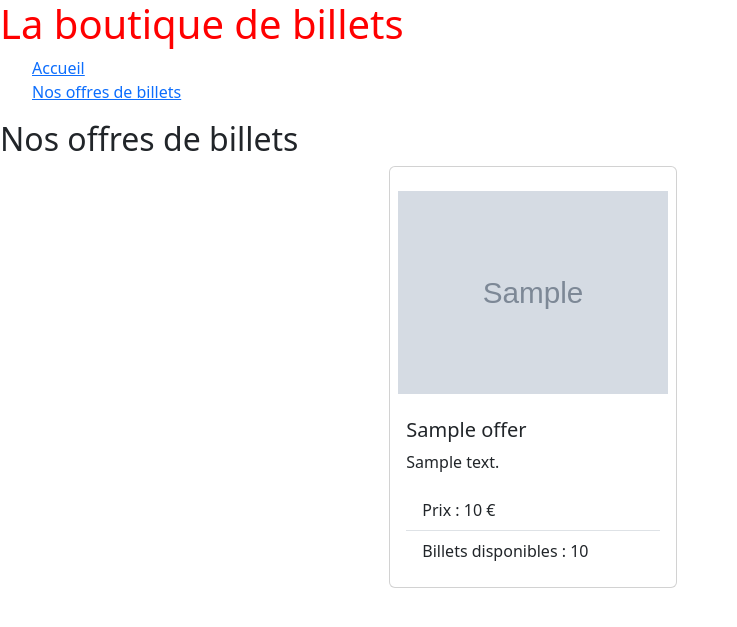
After one commit to TomQuez/projet_JO, a Django app: page /offers/ in a window 1280 px wide. The commit adds this page. Shown: the top 627 px of the page, without its empty margins (0-737 px from the left). Run offline with Django 5.2, Linux system fonts and the light colour scheme; tables that the repository leaves empty hold one stand-in row (values such as "Sample post"); grey boxes marked "Sample" are stand-in pictures.

Commit message:
ajout page offre.html, et vue correspondante. affichage des offres fonctionnel

```diff
--- a/shop/urls.py
+++ b/shop/urls.py
@@ -17,11 +17,13 @@ Including another URLconf
 from django.contrib import admin
 from django.conf.urls.static import static
 from django.urls import path
-from store.views import index,get_blog_articles
+from store.views import index,get_blog_articles,offers,get_offers_data
 from shop import settings
 
 urlpatterns = [
     path('admin/', admin.site.urls),
     path('',index,name='index'),
     path('get_blog_articles/',get_blog_articles,name='get_blog_articles'),
+    path('offers/',offers,name='offers'),
+    path('get_offers_data/',get_offers_data,name='get_offers_data'),
 ]+static(settings.MEDIA_URL,document_root=settings.MEDIA_ROOT)
--- a/static/css/styles.css
+++ b/static/css/styles.css
@@ -1,3 +1,9 @@
 h1{
     color: red;
 }
+ul{
+    list-style: none;
+}
+li{
+    list-style: none;
+}
--- a/static/javascript/script.js
+++ b/static/javascript/script.js
@@ -1,7 +1,8 @@
 document.addEventListener("DOMContentLoaded", () => {
   const articleList = document.querySelector("#article-list");
+  const offerList = document.querySelector("#offers-list");
 
-  function loadData() {
+  function loadArticles() {
     fetch("get_blog_articles/")
       .then((response) => response.json())
       .then((data) => {
@@ -11,18 +12,55 @@ document.addEventListener("DOMContentLoaded", () => {
         displayArticles(collectionData);
       });
   }
-  loadData();
+
+  if (articleList !== null) {
+    loadArticles();
+  }
+
   function displayArticles(data) {
     articleList.innerHTML = "";
     const articleData = data;
     // console.log(articleData);
     articleData.forEach((article) => {
-      console.log(article.thumbnail);
+      // console.log(article.thumbnail);
       articleList.innerHTML += `<div class="card m-auto my-2" style="width: 18rem;">
       <img src="${article.thumbnail}" class="card-img-top mt-3 p-2" alt="${article.title}">
       <div class="card-body">
         <h5 class="card-title">${article.title}</h5>
         <p class="card-text">${article.description}</p>
+
+      </div>`;
+    });
+  }
+  function loadOffers() {
+    fetch("/get_offers_data/")
+      .then((response) => response.json())
+      .then((data) => {
+        let collectionOffers = data.data;
+
+        displayOffers(collectionOffers);
+      });
+  }
+  if (offerList !== null) {
+    loadOffers();
+  }
+
+  function displayOffers(data) {
+    offerList.innerHTML = "";
+    const offerData = data;
+    // console.log(articleData);
+    offerData.forEach((offer) => {
+      // console.log(offer.thumbnail);
+      offerList.innerHTML += `<div class="card m-auto my-2" style="width: 18rem;">
+      <img src="${offer.thumbnail}" class="card-img-top mt-3 p-2" alt="${offer.name}">
+      <div class="card-body">
+        <h5 class="card-title">${offer.name}</h5>
+        <p class="card-text">${offer.description}</p>
+        <ul class="list-group list-group-flush">
+          <li class="list-group-item">Prix : ${offer.price} €</li>
+
+          <li class="list-group-item">Billets disponibles : ${offer.stock} </li>
+          </ul>
       </div>`;
     });
   }
--- /dev/null
+++ b/store/templates/store/offers.html
@@ -0,0 +1,5 @@
+{% extends "base.html" %}
+{% block content %}
+<h2>Nos offres de billets</h2>
+<div id="offers-list"></div>
+{% endblock %}
--- a/store/views.py
+++ b/store/views.py
@@ -19,3 +19,28 @@ def get_blog_articles(request):
         'data':data,
     }
     return JsonResponse(context)
+
+def offers(request):
+    offers=Offer.objects.all()
+    context={
+        'offers':offers,
+    }
+    return render(request,'store/offers.html',context)
+
+def get_offers_data(request):
+    offers=Offer.objects.all()
+    data=[]
+    for offer in offers:
+        object={
+            'name':offer.name,
+            'price':offer.price,
+            'stock':offer.stock,
+            'description':offer.description,
+            'sales_number':offer.sales_number,
+            'thumbnail':offer.thumbnail.url
+        }
+        data.append(object)
+    context={
+        'data':data,
+    }
+    return JsonResponse(context)
--- a/templates/base.html
+++ b/templates/base.html
@@ -12,9 +12,20 @@
 </head>
 <body>
     <h1>La boutique de billets</h1>
+    <div class="col-sm-2">
+        {% block sidebar %}
+        <ul class="sidebar-nav">
+            <li><a href="{% url 'index' %}">Accueil</a></li>
+            <li><a href="{% url 'offers' %}">Nos offres de billets</a></li>
+        </ul>
+
+        {% endblock %}
+    </div>
+    <div class="col-sm-10">
     {% block content %}
 
     {% endblock %}
+    </div>
     <script src="{% static 'javascript/script.js' %}"></script>
 </body>
 </html>
```
